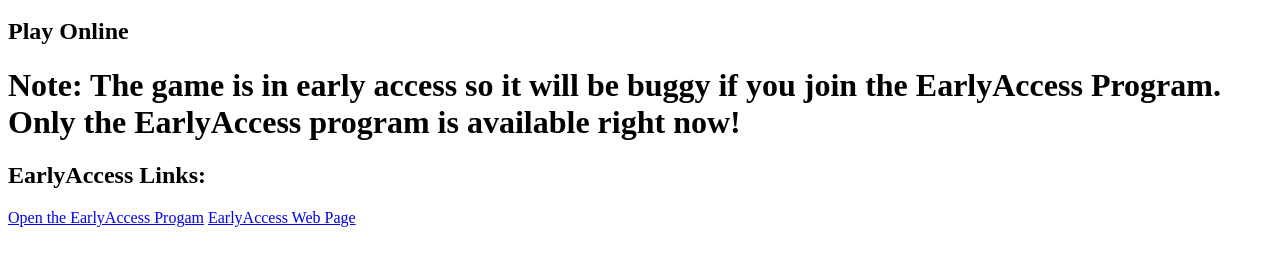
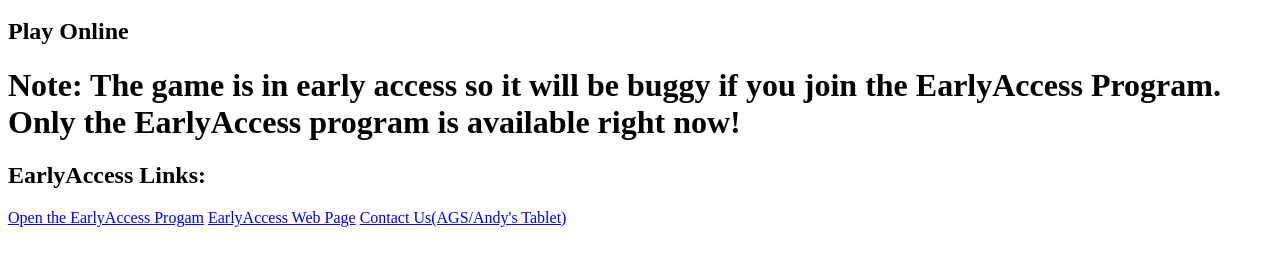
Before and after one commit to pookitgame/pookitgame.github.io, a plain HTML site: page index.html in a window 1280 px wide. Shown: the part 48-314 px from the top of the page. Drawn offline with Linux system fonts and the light colour scheme.

Commit message:
Update index.html

```diff
--- a/index.html
+++ b/index.html
@@ -7,7 +7,7 @@
   <h2>EarlyAccess Links:</h2>
   <a href='https://docs.google.com/presentation/d/e/2PACX-1vTVR4QnrNGaoShneYSgCag_2gZSyewnDWmV4Okyeq7_q44y_t0iepG5bQ3SaRDNKQXh3M3VFMSuHX1x/pub?start=false&loop=false&delayms=60000'>Open the EarlyAccess Progam</a>
   <a href='ea.html'>EarlyAccess Web Page</a>
-
+  <a href='contact.html'>Contact Us(AGS/Andy's Tablet)</a>
 
 
 </html>
```
